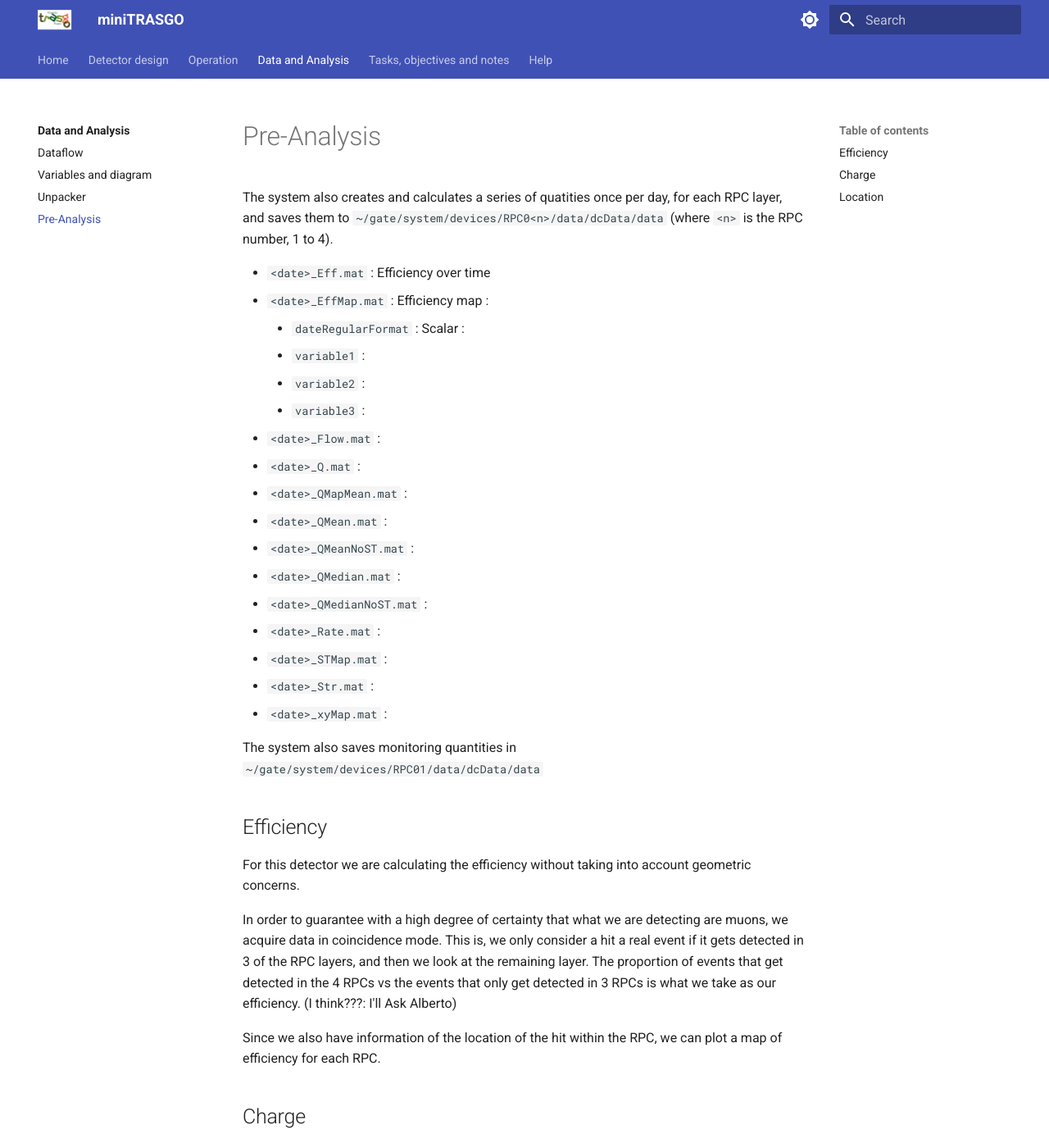
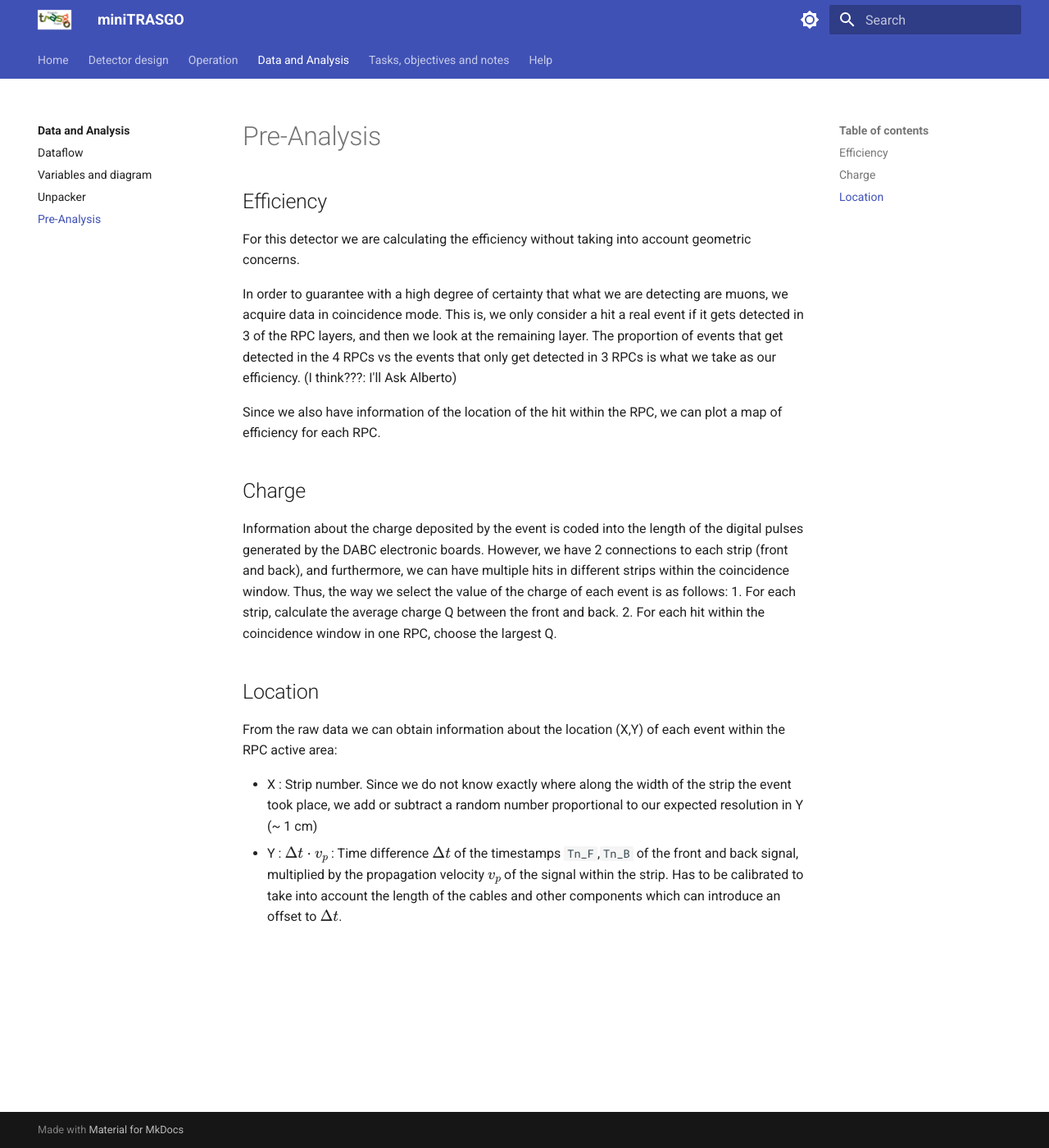
Before and after one commit to cayesoneira/miniTRASGO-documentation, an MkDocs documentation site: the page built from docs/data/pre-analysis.md, in a window 1280 px wide and 1400 px high. Shown: the whole window at 82% size. Built offline with MkDocs 1.6.1 and Material for MkDocs 9.7.7, drawn with Linux system fonts in a browser that asks for light colours; formulas are drawn with MathJax 3.

Commit message:
Update pre-analysis.md

```diff
--- a/docs/data/pre-analysis.md
+++ b/docs/data/pre-analysis.md
@@ -1,24 +1,3 @@
-The system also creates and calculates a series of quatities once per day, for each RPC layer, and saves them to `~/gate/system/devices/RPC0<n>/data/dcData/data` (where `<n>` is the RPC number, 1 to 4).
-
-- `<date>_Eff.mat` : Efficiency over time
-- `<date>_EffMap.mat` : Efficiency map :
-    - `dateRegularFormat` : Scalar :
-    - `variable1` :
-    - `variable2` :
-    - `variable3` :
-- `<date>_Flow.mat` :
-- `<date>_Q.mat` :
-- `<date>_QMapMean.mat` :
-- `<date>_QMean.mat` :
-- `<date>_QMeanNoST.mat` :
-- `<date>_QMedian.mat` :
-- `<date>_QMedianNoST.mat` :
-- `<date>_Rate.mat` :
-- `<date>_STMap.mat` :
-- `<date>_Str.mat` :
-- `<date>_xyMap.mat` :
-
-The system also saves monitoring quantities in `~/gate/system/devices/RPC01/data/dcData/data`
 
 ## Efficiency
 
```
